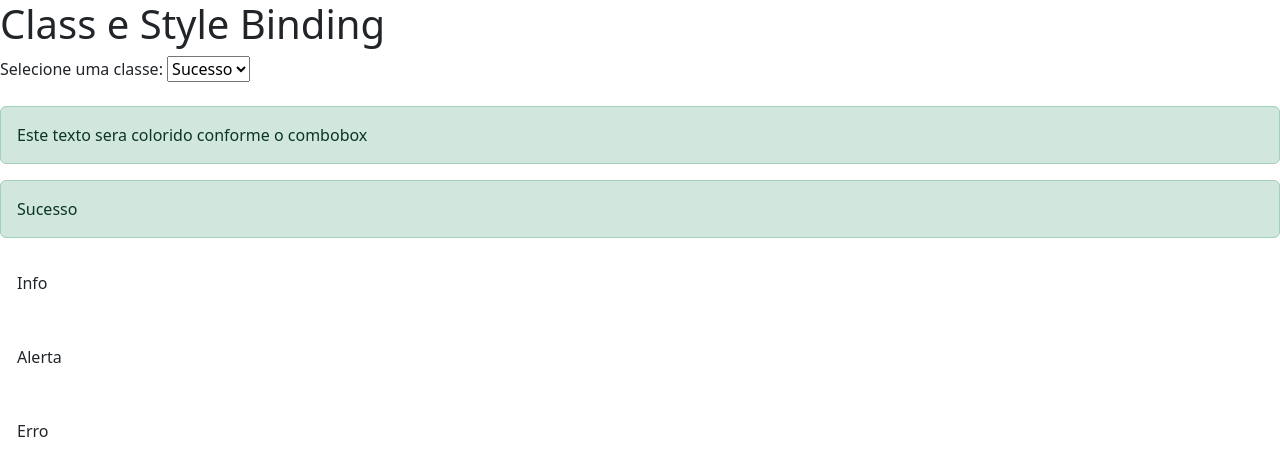
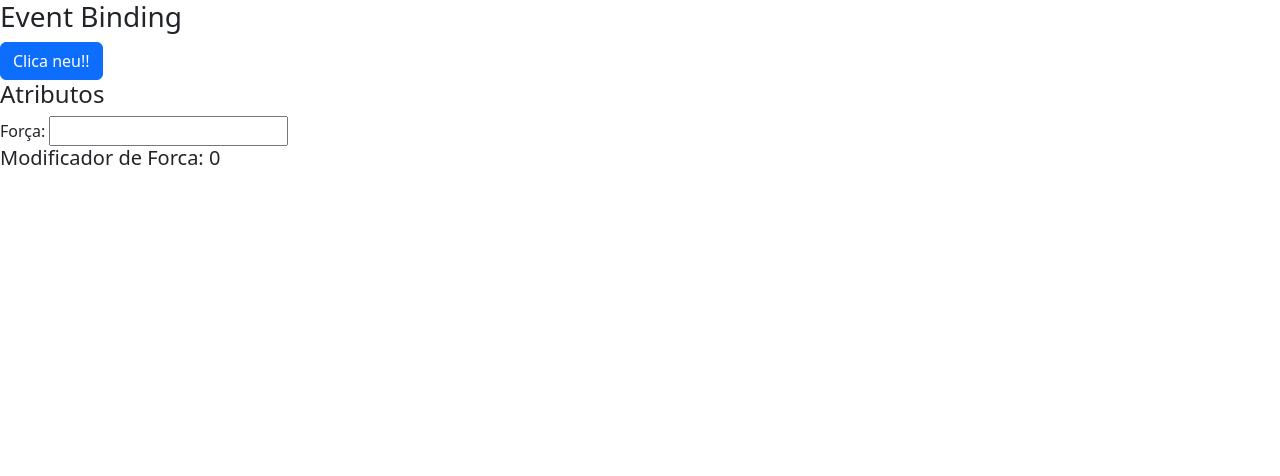
Before and after one commit to fabricioddsilva/curso-angular, an Angular app in the folder data-binding/: page / in a window 1280 px wide. Shown: the top 476 px of the page. Built offline with nearby package versions, Linux system fonts and the light colour scheme.

Commit message:
Event Binding

```diff
--- a/data-binding/src/app/data-binding/data-binding.component.html
+++ b/data-binding/src/app/data-binding/data-binding.component.html
@@ -14,7 +14,7 @@
     <img [src]="urlImagem">
   </article> -->
 
-  <article>
+  <!-- <article>
     <h1>Class e Style Binding</h1>
     <div>
       Selecione uma classe:
@@ -43,6 +43,21 @@
     </div>
 
 
+  </article> -->
+
+  <article>
+    <h3>Event Binding</h3>
+    <div>
+      <button class="btn btn-primary" (click)="onClick()">Clica neu!!</button>
+      <h4>Atributos</h4>
+      Força:
+      <input type="text"
+      (keyup.enter)="atributoSalvo(valorSalvo.value)"
+      (blur)="atributoSalvo(valorSalvo.value)"
+      #valorSalvo>
+      <h5>Modificador de Forca: {{ forca }}</h5>
+    </div>
+
   </article>
 
 </section>
--- a/data-binding/src/app/data-binding/data-binding.component.ts
+++ b/data-binding/src/app/data-binding/data-binding.component.ts
@@ -11,6 +11,9 @@ export class DataBindingComponent {
   cursoAngular = true;
   urlImagem = 'https://picsum.photos/200/300';
 
+  atributo = '';
+  forca: number = 0;
+
   getValor(){
     return 1;
   }
@@ -19,4 +22,19 @@ export class DataBindingComponent {
     return true;
   }
 
+  botaoClicado(){
+  }
+
+  onClick(){
+    alert("Vai tomar no cu!!");
+  }
+
+  atributoSalvo(valor: string){
+    this.atributo = valor;
+    this.forca = Math.floor((parseInt(this.atributo) - 10) / 2)
+  }
+
+
+
+
 }
```
